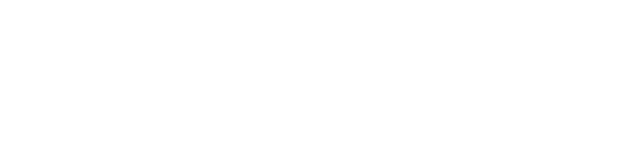
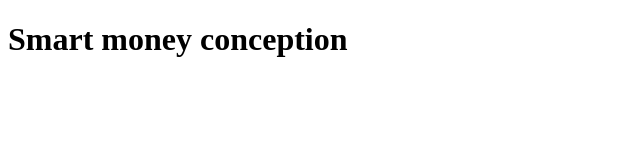
Before and after one commit to VitalyZeleniuk/barbershop2023, a plain HTML site: page barbershop/index.html in a window 1280 px wide. Shown: the whole page, without its empty margins (0-640 px from the left). Drawn offline with Linux system fonts and the light colour scheme.

Commit message:
My first commit

```diff
--- a/barbershop/index.html
+++ b/barbershop/index.html
@@ -6,5 +6,7 @@
     <meta name="viewport" content="width=device-width, initial-scale=1.0" />
     <title>Document</title>
   </head>
-  <body></body>
+  <body>
+    <h1>Smart money conception</h1>
+  </body>
 </html>
```
